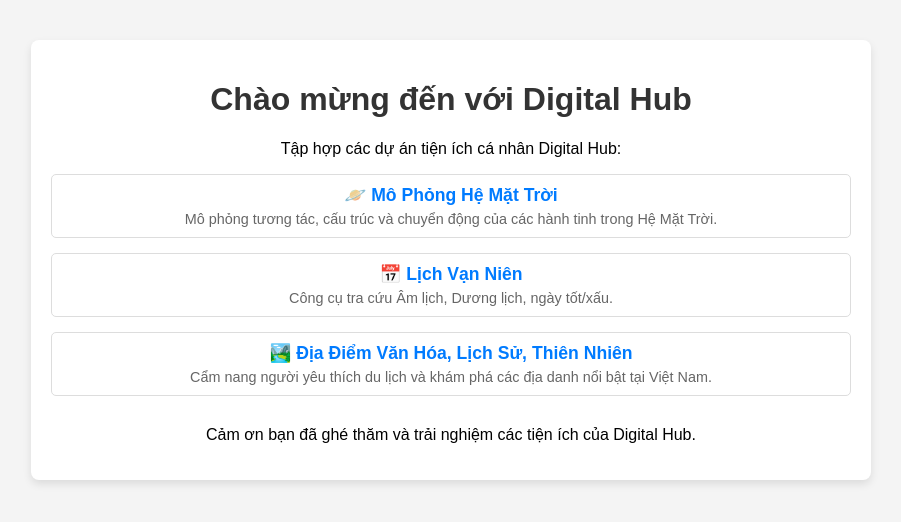
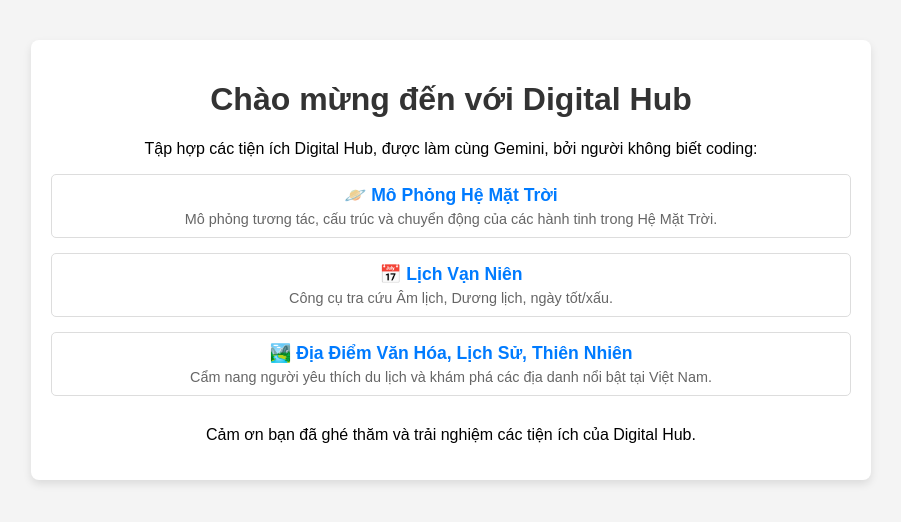
Before and after one commit to namlesgvn/namlesgvn, a plain HTML site: page index.html in a window 1280 px wide. Shown: the whole page, without its empty margins (189-1090 px from the left). Drawn offline with Linux system fonts and the light colour scheme.

Commit message:
Update index.html

```diff
--- a/index.html
+++ b/index.html
@@ -47,7 +47,7 @@
 <body>
     <div class="container">
         <h1>Chào mừng đến với Digital Hub</h1>
-        <p>Tập hợp các dự án tiện ích cá nhân Digital Hub:</p>
+        <p>Tập hợp các tiện ích Digital Hub, được làm cùng Gemini, bởi người không biết coding:</p>
 
         <ul class="project-list">
             <li>
```
